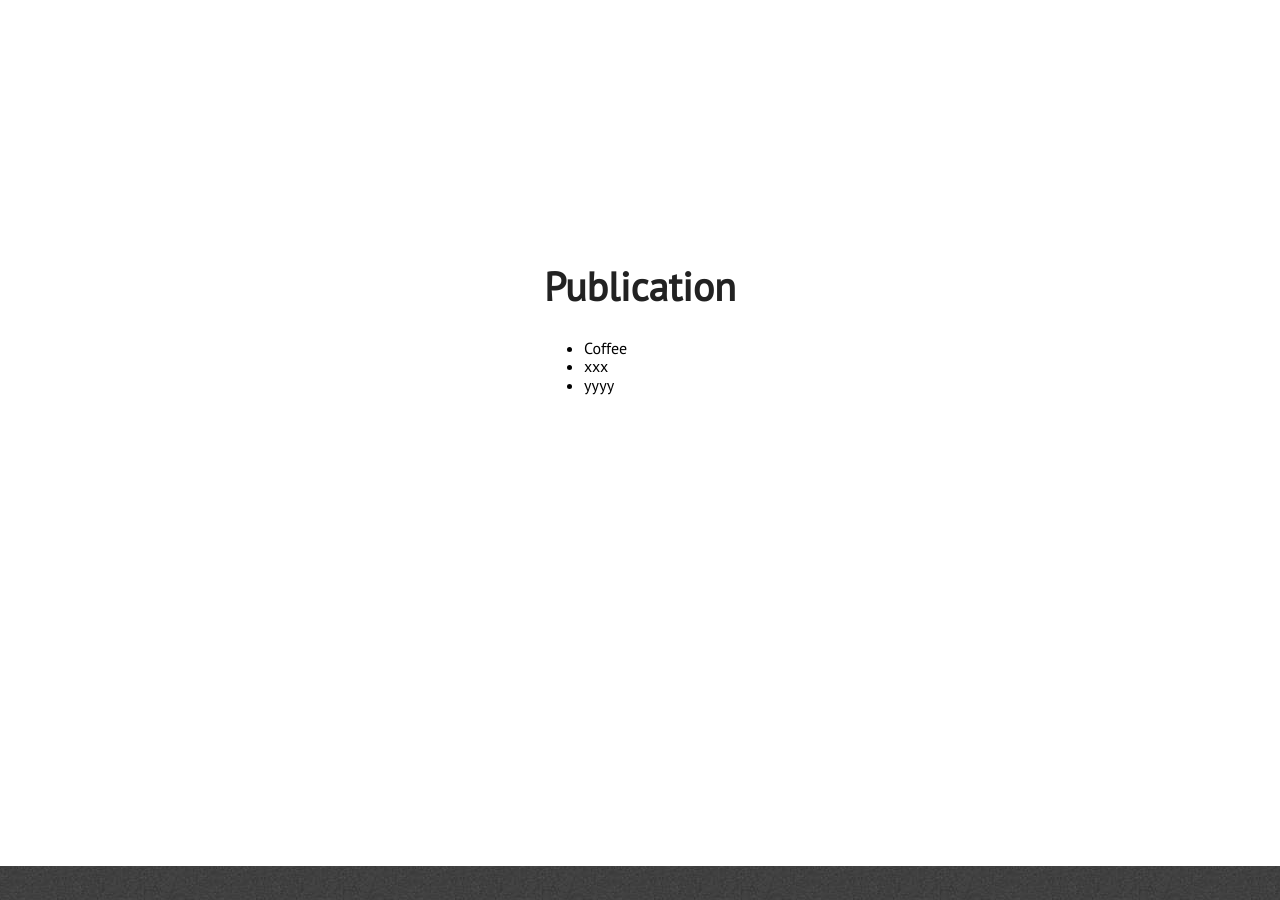
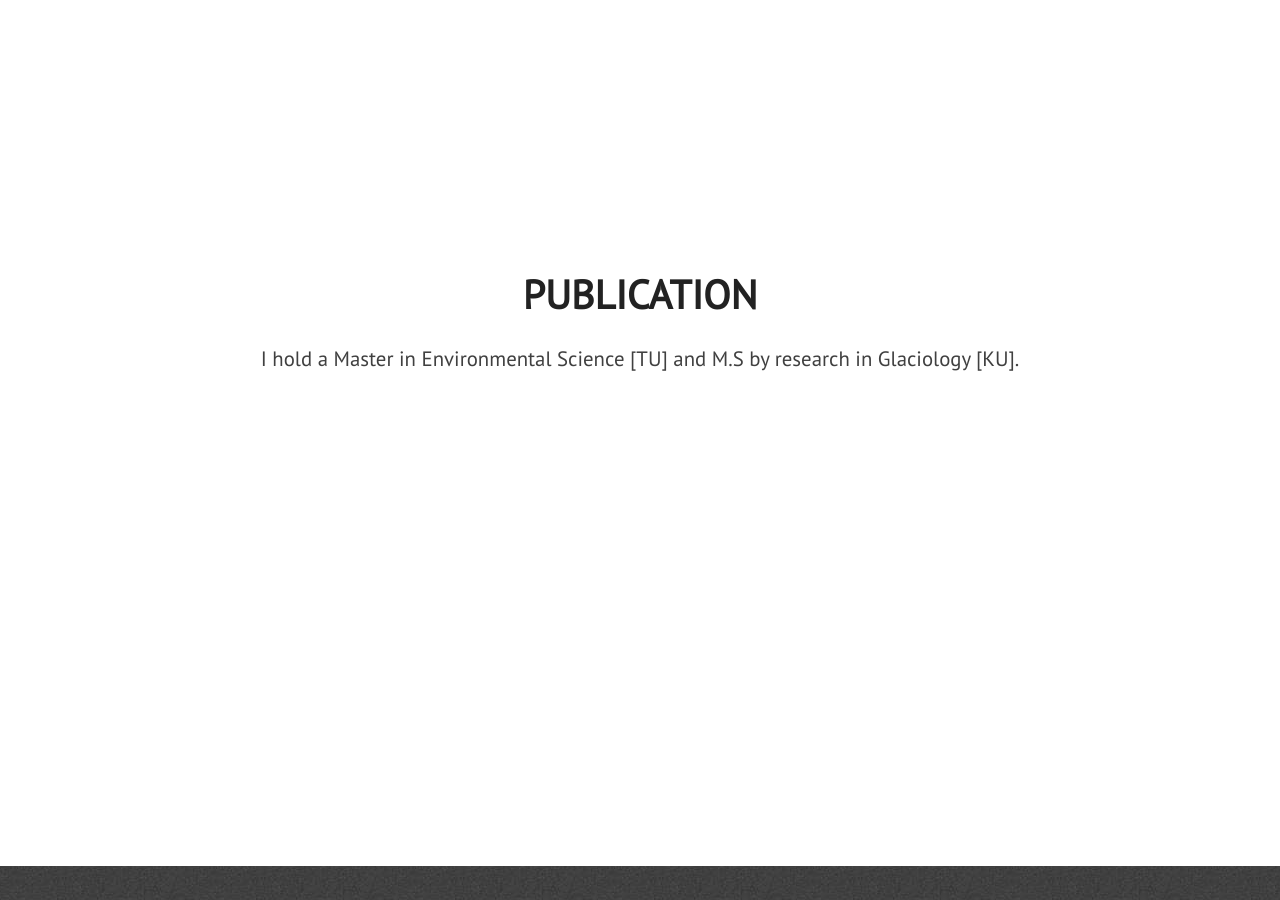
Before and after one commit to mukeshraeee/mukeshrai.github.io, a Jekyll site: the page built from index.html, in a window 1280 px wide and 900 px high, scrolled down 3172 px. Built offline with Jekyll 4.4.1, drawn with Linux system fonts in a browser that asks for light colours; nearby versions of some CDN libraries.

Commit message:
Update publication.html

```diff
--- a/_includes/publication.html
+++ b/_includes/publication.html
@@ -2,13 +2,10 @@
 <div class="section-wrapper">
     <section class="section about" id="publication">
         <div id="about-text">
-            <div class="section-heading">Publication</div>
-            <ul>
-               <li>Coffee</li>
-               <li>xxx</li>
-               <li>yyyy</li>
-
-            </ul>
+            <div class="section-heading">PUBLICATION</div>
+            <p class="paragraph-text justify-text">
+                I hold a Master in Environmental Science [TU] and M.S by research in Glaciology [KU].
+            </p>
 
         </div>
     </section>
```
